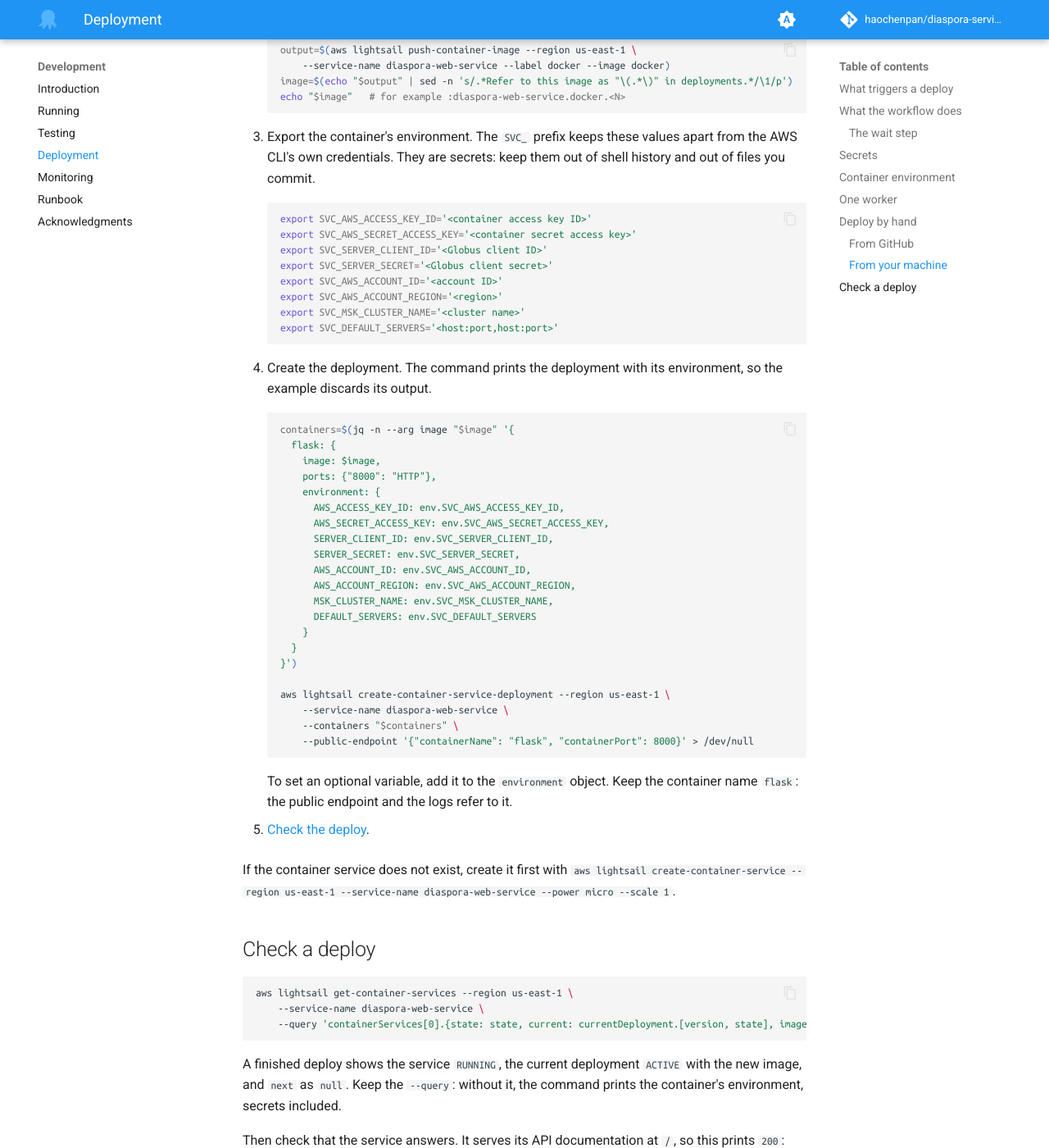
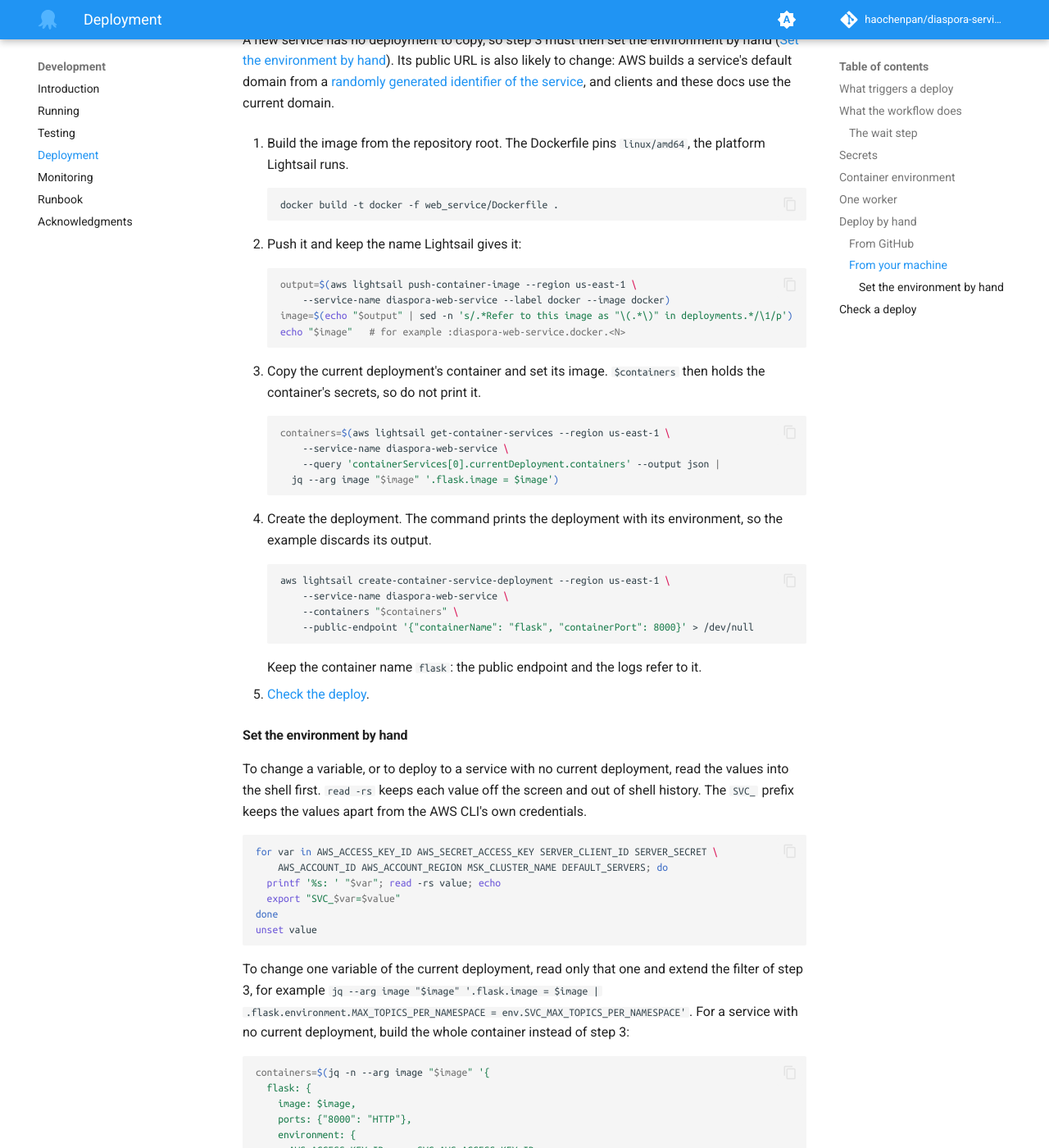
Before and after one commit to haochenpan/diaspora-service, an MkDocs documentation site: the page built from docs/3-deploying.md, in a window 1280 px wide and 1400 px high, scrolled down 5691 px. Shown: the whole window at 82% size. Built offline with MkDocs 1.6.1 and Material for MkDocs 9.7.7, drawn with Linux system fonts in a browser that asks for light colours; comment, search, counter and statistics services are not loaded; the version menu is left out; some of the changed text lies outside the part shown.

Commit message:
Copy the current environment in manual deploys and rollbacks, and page the log
A deploy from a local machine and a CLI rollback now copy the current
deployment's container and change only its image, so they need no
secret values. Setting values by hand reads each one with read -rs
instead of exporting it on the command line. Creating the container
service is a prerequisite before the first step, with a note that a
recreated service is likely to get a new public URL.

The console rollback names the controls in order, and says to hold
merges to main until the revert lands. The log command now passes
--start-time and follows nextPageToken, since one call returns a single
page and can miss the latest deployment; the console path to a failed
version's log is given. The triage table covers every step of the
deploy job and notes that the create-service step errors on every run.

Key rotation checks each key's last use before deleting one and notes
that the deploy key and the container key may belong to the same IAM
user; every rotation deploy drops consumer instances. The CPU credit
sections quote what AWS says about running out, and the monitoring page
says that utilization metrics restart at every deployment and that the
live tests also run on every push to main. GUNICORN_CMD_ARGS joins the
settings that must not change the worker count.

Co-Authored-By: Claude Opus 5.5 <noreply@anthropic.com>

````diff
--- a/docs/3-deploying.md
+++ b/docs/3-deploying.md
@@ -135,12 +135,14 @@ with their defaults. To set one, add it to the `environment` block in
 ## One worker
 
 The Dockerfile starts gunicorn without `--workers`, so it runs one
-Uvicorn worker, and the service runs at scale 1. Consumer instances live in that one process's memory, so
-the service must stay at one worker on one node. With a second worker or
-node, a request can reach a process that does not hold its instance and
-gets `404` with error code `40403` (`Consumer instance not found`). Do not
-pass `--workers` to gunicorn, do not set `WEB_CONCURRENCY` (gunicorn reads
-its worker count from it), and keep the scale at 1.
+Uvicorn worker, and the service runs at scale 1. Consumer instances live
+in that one process's memory, so the service must stay at one worker on
+one node. With a second worker or node, a request can reach a process that
+does not hold its instance and gets `404` with error code `40403`
+(`Consumer instance not found`). Do not pass `--workers` to gunicorn, do
+not set `WEB_CONCURRENCY` (gunicorn reads its worker count from it) or
+`GUNICORN_CMD_ARGS` (gunicorn reads extra options from it), and keep the
+scale at 1.
 
 Every deploy or restart stops the process and drops every consumer
 instance. Clients then get `40403` and must create a new instance. A new
@@ -168,6 +170,23 @@ unit tests, the wait step and the image cleanup. You need Docker, the AWS
 CLI with the
 [Lightsail container services plugin](https://docs.aws.amazon.com/en_us/lightsail/latest/userguide/amazon-lightsail-install-software.html),
 `jq`, and AWS credentials with the deploy's Lightsail access.
+
+The steps copy the current deployment's container, environment included,
+and change only its image, so they need no secret values. If the container
+service does not exist, create it before step 1:
+
+```bash
+aws lightsail create-container-service --region us-east-1 \
+    --service-name diaspora-web-service --power micro --scale 1
+```
+
+A new service has no deployment to copy, so step 3 must then set the
+environment by hand
+([Set the environment by hand](#set-the-environment-by-hand)).
+Its public URL is also likely to change: AWS builds a service's default
+domain from a
+[randomly generated identifier of the service](https://docs.aws.amazon.com/lightsail/latest/userguide/amazon-lightsail-container-services.html),
+and clients and these docs use the current domain.
 
 1. Build the image from the repository root. The Dockerfile pins
    `linux/amd64`, the platform Lightsail runs.
@@ -185,56 +204,74 @@ CLI with the
     echo "$image"   # for example :diaspora-web-service.docker.<N>
     ```
 
-3. Export the container's environment. The `SVC_` prefix keeps these
-   values apart from the AWS CLI's own credentials. They are secrets: keep
-   them out of shell history and out of files you commit.
+3. Copy the current deployment's container and set its image. `$containers`
+   then holds the container's secrets, so do not print it.
 
     ```bash
-    export SVC_AWS_ACCESS_KEY_ID='<container access key ID>'
-    export SVC_AWS_SECRET_ACCESS_KEY='<container secret access key>'
-    export SVC_SERVER_CLIENT_ID='<Globus client ID>'
-    export SVC_SERVER_SECRET='<Globus client secret>'
-    export SVC_AWS_ACCOUNT_ID='<account ID>'
-    export SVC_AWS_ACCOUNT_REGION='<region>'
-    export SVC_MSK_CLUSTER_NAME='<cluster name>'
-    export SVC_DEFAULT_SERVERS='<host:port,host:port>'
+    containers=$(aws lightsail get-container-services --region us-east-1 \
+        --service-name diaspora-web-service \
+        --query 'containerServices[0].currentDeployment.containers' --output json |
+      jq --arg image "$image" '.flask.image = $image')
     ```
 
 4. Create the deployment. The command prints the deployment with its
    environment, so the example discards its output.
 
     ```bash
-    containers=$(jq -n --arg image "$image" '{
-      flask: {
-        image: $image,
-        ports: {"8000": "HTTP"},
-        environment: {
-          AWS_ACCESS_KEY_ID: env.SVC_AWS_ACCESS_KEY_ID,
-          AWS_SECRET_ACCESS_KEY: env.SVC_AWS_SECRET_ACCESS_KEY,
-          SERVER_CLIENT_ID: env.SVC_SERVER_CLIENT_ID,
-          SERVER_SECRET: env.SVC_SERVER_SECRET,
-          AWS_ACCOUNT_ID: env.SVC_AWS_ACCOUNT_ID,
-          AWS_ACCOUNT_REGION: env.SVC_AWS_ACCOUNT_REGION,
-          MSK_CLUSTER_NAME: env.SVC_MSK_CLUSTER_NAME,
-          DEFAULT_SERVERS: env.SVC_DEFAULT_SERVERS
-        }
-      }
-    }')
-
     aws lightsail create-container-service-deployment --region us-east-1 \
         --service-name diaspora-web-service \
         --containers "$containers" \
         --public-endpoint '{"containerName": "flask", "containerPort": 8000}' > /dev/null
     ```
 
-    To set an optional variable, add it to the `environment` object. Keep
-    the container name `flask`: the public endpoint and the logs refer to
-    it.
+    Keep the container name `flask`: the public endpoint and the logs refer
+    to it.
 
 5. [Check the deploy](#check-a-deploy).
 
-If the container service does not exist, create it first with
-`aws lightsail create-container-service --region us-east-1 --service-name diaspora-web-service --power micro --scale 1`.
+#### Set the environment by hand
+
+To change a variable, or to deploy to a service with no current
+deployment, read the values into the shell first. `read -rs` keeps each
+value off the screen and out of shell history. The `SVC_` prefix keeps the
+values apart from the AWS CLI's own credentials.
+
+```bash
+for var in AWS_ACCESS_KEY_ID AWS_SECRET_ACCESS_KEY SERVER_CLIENT_ID SERVER_SECRET \
+    AWS_ACCOUNT_ID AWS_ACCOUNT_REGION MSK_CLUSTER_NAME DEFAULT_SERVERS; do
+  printf '%s: ' "$var"; read -rs value; echo
+  export "SVC_$var=$value"
+done
+unset value
+```
+
+To change one variable of the current deployment, read only that one and
+extend the filter of step 3, for example
+`jq --arg image "$image" '.flask.image = $image | .flask.environment.MAX_TOPICS_PER_NAMESPACE = env.SVC_MAX_TOPICS_PER_NAMESPACE'`.
+For a service with no current deployment, build the whole container
+instead of step 3:
+
+```bash
+containers=$(jq -n --arg image "$image" '{
+  flask: {
+    image: $image,
+    ports: {"8000": "HTTP"},
+    environment: {
+      AWS_ACCESS_KEY_ID: env.SVC_AWS_ACCESS_KEY_ID,
+      AWS_SECRET_ACCESS_KEY: env.SVC_AWS_SECRET_ACCESS_KEY,
+      SERVER_CLIENT_ID: env.SVC_SERVER_CLIENT_ID,
+      SERVER_SECRET: env.SVC_SERVER_SECRET,
+      AWS_ACCOUNT_ID: env.SVC_AWS_ACCOUNT_ID,
+      AWS_ACCOUNT_REGION: env.SVC_AWS_ACCOUNT_REGION,
+      MSK_CLUSTER_NAME: env.SVC_MSK_CLUSTER_NAME,
+      DEFAULT_SERVERS: env.SVC_DEFAULT_SERVERS
+    }
+  }
+}')
+```
+
+After the deployment is created, remove the values from the shell with
+`unset "${!SVC_@}"` in bash or `unset -m 'SVC_*'` in zsh.
 
 ## Check a deploy
 
--- a/docs/5-runbook.md
+++ b/docs/5-runbook.md
@@ -30,43 +30,71 @@ aws lightsail get-container-images --region us-east-1 \
 Lightsail lists up to 50 deployment versions, but only the versions whose
 image is still stored can be deployed again.
 
-1. Deploy the previous image, from the console or the CLI.
+1. Hold merges to `main` until step 4 lands. The next push to `main`
+   deploys `main`, which would bring the bad change back.
+
+2. Deploy the previous image with the current environment, from the
+   console or the CLI.
     - Console: in the Lightsail console, open **Containers**, then
-      `diaspora-web-service`, then the **Deployments** tab. Under
-      **Deployment versions**, open the actions menu of the most recent
-      inactive version and choose **Create new deployment**. This reuses
-      that version's image and environment, so a secret changed since
-      then is back at its old value. To keep the current environment
-      instead, choose **Modify your deployment** under the current
-      deployment and pick the previous stored image for `flask`.
-    - CLI: follow steps 3 and 4 of
-      [Deploy from your machine](3-deploying.md#from-your-machine) with
-      `image=':diaspora-web-service.docker.<N>'`, the previous image. The
-      call replaces the whole environment, so set every variable.
-2. [Check the deploy](3-deploying.md#check-a-deploy).
-3. Revert the change on `main`, for example with `git revert <commit>` in
-   a pull request. The next push to `main` deploys `main`, which would
-   bring the bad change back. Merging the revert deploys `main` without
-   it.
+      `diaspora-web-service`, then the **Deployments** tab. Choose
+      **Modify your deployment**, then **Choose stored image** for
+      `flask`, pick the previous image, and choose **Save and deploy**.
+    - CLI: set `image=':diaspora-web-service.docker.<N>'`, the previous
+      image, then run steps 3 and 4 of
+      [Deploy from your machine](3-deploying.md#from-your-machine). They
+      copy the current deployment's environment and change only the
+      image.
+
+    Under **Deployment versions**, the actions menu (⋮) of an older
+    version also has **Create new deployment**. It reuses that version's
+    environment as well as its image, so a secret changed since then
+    returns to its old value.
+
+3. [Check the deploy](3-deploying.md#check-a-deploy).
+4. Revert the change on `main`, for example with `git revert <commit>` in
+   a pull request. Merging the revert deploys `main` without the change.
 
 To go back further than the stored previous image, revert on `main` and
 let the workflow build and deploy it.
 
 ## Read the logs
 
+`aws lightsail get-container-log` returns one page of entries at a time,
+and the AWS CLI does not fetch the following pages for you. A call without
+`--start-time` can return an old page that misses the latest deployment.
+This loop prints every entry since `start`, page by page:
+
 ```bash
-aws lightsail get-container-log --region us-east-1 \
-    --service-name diaspora-web-service --container-name flask \
-    --query 'logEvents[].[createdAt, message]' --output text
+start='2026-10-26T07:00:00Z'   # the earliest time to read, in UTC
+token=()
+while :; do
+  page=$(aws lightsail get-container-log --region us-east-1 \
+      --service-name diaspora-web-service --container-name flask \
+      --start-time "$start" "${token[@]}" --output json)
+  jq -r '.logEvents[] | "\(.createdAt)\t\(.message)"' <<< "$page"
+  next=$(jq -r '.nextPageToken // empty' <<< "$page")
+  if [ -z "$next" ] || [ "$(jq '.logEvents | length' <<< "$page")" -eq 0 ]; then
+    break
+  fi
+  token=(--page-token "$next")
+done
 ```
+
+Each page carries a `nextPageToken`; the loop passes it back with
+`--page-token` and stops at a page with no entries. Lightsail can return a
+token with the last page, so an empty page is the end. To keep only
+matching lines, add `--filter-pattern`, for example
+`--filter-pattern AssertionError`, and to end the period, `--end-time`.
 
 The container is named `flask` in every deployment; `docker` is the image
 label, not the container name. The log holds what gunicorn and the service
-write to stdout and stderr. `--start-time` and `--end-time` (for example
-`2026-10-26T07:00:00Z`) limit it to a period, and `--filter-pattern`
-(for example `AssertionError`) to matching lines. Lightsail keeps the last
-three days of log entries. In the console, the **Deployments** tab has an
-**Open log** link for each container.
+write to stdout and stderr. Lightsail keeps the last three days of log
+entries.
+
+In the console, the **Deployments** tab has an **Open log** link for the
+current deployment's container. For an earlier or failed version, open
+the version's actions menu (⋮) under **Deployment versions**, choose
+**Show details**, then **Open log**.
 
 ## Triage a failed deploy
 
@@ -76,6 +104,10 @@ Find the failed step in the run on GitHub Actions.
 | --- | --- | --- |
 | `unit` | A unit test fails on `main`. Nothing was deployed. | Fix the test or the code on `main`. |
 | `Configure AWS credentials` or `Verify AWS credential` | The deploy's key in the `AWS_ACCESS_KEY_ID` and `AWS_SECRET_ACCESS_KEY` secrets is wrong, deactivated or deleted. | Update the secrets ([Rotate an AWS access key](#rotate-an-aws-access-key)). |
+| `Install AWS Lightsail plugin` | The plugin's download failed, or its checksum did not match. | Rerun the job; if the checksum still fails, check the pinned release in `deployment.yml`. |
+| `Checkout code` | GitHub could not check out the commit. | Rerun the job. |
+| `Build Docker container for AWS Lightsail` | `docker build` failed; the step log shows the failing Dockerfile instruction. | Reproduce it with `docker build -f web_service/Dockerfile .` and fix it on `main`. |
+| `Idempotently create Lightsail container service` | This step's error is expected on every run: the service exists. The step does not fail the run. | Nothing. |
 | `Push Docker image to Lightsail and deploy` | An AWS CLI call failed; the step log shows its error. | Fix the cause the error names, then deploy again. |
 | `Wait for the deployment to become active` | The deployment failed or did not finish in time ([The wait step](3-deploying.md#the-wait-step)). | Read the container log, as below. |
 
@@ -100,9 +132,11 @@ The MSK cluster's brokers are burstable instances, `kafka.t3.small` as of
 October 2026 (see the
 [Kafka console page](kafka-console/intro.md#broker-cpu-credits)). A
 burstable broker earns CPU credits at a fixed rate and spends them while
-it runs above its baseline. When its credit balance reaches zero, it is
-throttled to its baseline. In October 2026 the Kafka console's load spent
-one broker's credits, and topic creation and deletion stalled until the
+it runs above its baseline. When the balance runs out, AWS's
+[MSK metrics reference](https://docs.aws.amazon.com/msk/latest/developerguide/metrics-details.html)
+says only that this "can have a negative impact on your cluster's
+performance". In October 2026 the Kafka console's load spent one
+broker's credits, and topic creation and deletion stalled until the
 console's instance was stopped.
 
 Each broker's balance is the `CPUCreditBalance` metric in CloudWatch, in
@@ -120,32 +154,40 @@ aws cloudwatch get-metric-statistics --region <region> \
 ```
 
 `<cluster-name>` is the `MSK_CLUSTER_NAME` value, the broker IDs start at
-1, and the times are in ISO 8601, such as `2026-10-25T00:00:00Z`. If a balance keeps falling, find the load that spends it. The Kafka
-console's statistics refresh is one known source, and its page says how
-to stop the console's instance.
+1, and the times are in ISO 8601, such as `2026-10-25T00:00:00Z`.
+
+If a balance keeps falling, find the load that spends it. The Kafka
+console's statistics refresh is one known source; its page says to stop
+the console's instance in that case.
 
 ## Rotate credentials
 
-The service depends on three credentials, each stored in GitHub secrets:
+The deploy and the service use three credentials, each stored in GitHub
+secrets:
 
 | Credential | Secrets | Also used by |
 | --- | --- | --- |
-| The deploy's AWS key | `AWS_ACCESS_KEY_ID`, `AWS_SECRET_ACCESS_KEY` | |
-| The container's AWS key | `DOCKER_AWS_ACCESS_KEY_ID`, `DOCKER_AWS_SECRET_ACCESS_KEY` | The `live` and `sweep` jobs of `tests.yml` |
-| The Globus confidential client's secret | `DOCKER_SERVER_SECRET` | The `live` job of `tests.yml` |
+| The deploy's AWS key, used by the workflow | `AWS_ACCESS_KEY_ID`, `AWS_SECRET_ACCESS_KEY` | |
+| The container's AWS key, used by the service | `DOCKER_AWS_ACCESS_KEY_ID`, `DOCKER_AWS_SECRET_ACCESS_KEY` | The `live` and `sweep` jobs of `tests.yml` |
+| The Globus confidential client's secret, used by the service | `DOCKER_SERVER_SECRET` | The `live` job of `tests.yml` |
 
 The running container keeps the values it started with. A new value
 reaches it only through a new deployment, and the workflow builds each
-deployment's environment from the secrets as they are at that run.
+deployment's environment from the secrets as they are at that run. Every
+such deploy restarts the service and drops its consumer instances, whose
+clients then get `40403` ([One worker](3-deploying.md#one-worker)).
 
 ### Rotate an AWS access key
 
 An IAM user can hold two access keys at once, so the old key keeps working
-until you deactivate it.
+until you deactivate it. The deploy's key and the container's key may
+belong to the same IAM user; check before you delete either.
 
 1. Find the IAM user the key belongs to, and list its keys:
    `aws iam list-access-keys --user-name <user>`. If it already has two,
-   delete the one not in use first.
+   run `aws iam get-access-key-last-used --access-key-id <key-id>` on
+   each. Delete only a key with no recent use, and only after checking
+   that neither set of secrets holds it.
 2. Create a key: `aws iam create-access-key --user-name <user>`. The output
    is the only time AWS shows the secret.
 3. Update the matching secrets from the table, for example
@@ -159,8 +201,8 @@ until you deactivate it.
 5. Check when the old key was last used:
    `aws iam get-access-key-last-used --access-key-id <old-key-id>`. A use
    after the new deployment became active means something still holds the
-   old key. Anything else that holds it, such as a local file you source for the
-   live tests, needs the new key too.
+   old key. Anything else that holds it, such as a local file you source
+   for the live tests, needs the new key too.
 6. Deactivate the old key:
    `aws iam update-access-key --user-name <user> --access-key-id <old-key-id> --status Inactive`.
    When nothing has failed with the old key inactive, delete it with
````
Also changed, not shown: other parts of docs/3-deploying.md (+1 -1 lines), docs/4-monitoring.md (+10 -5 lines).
